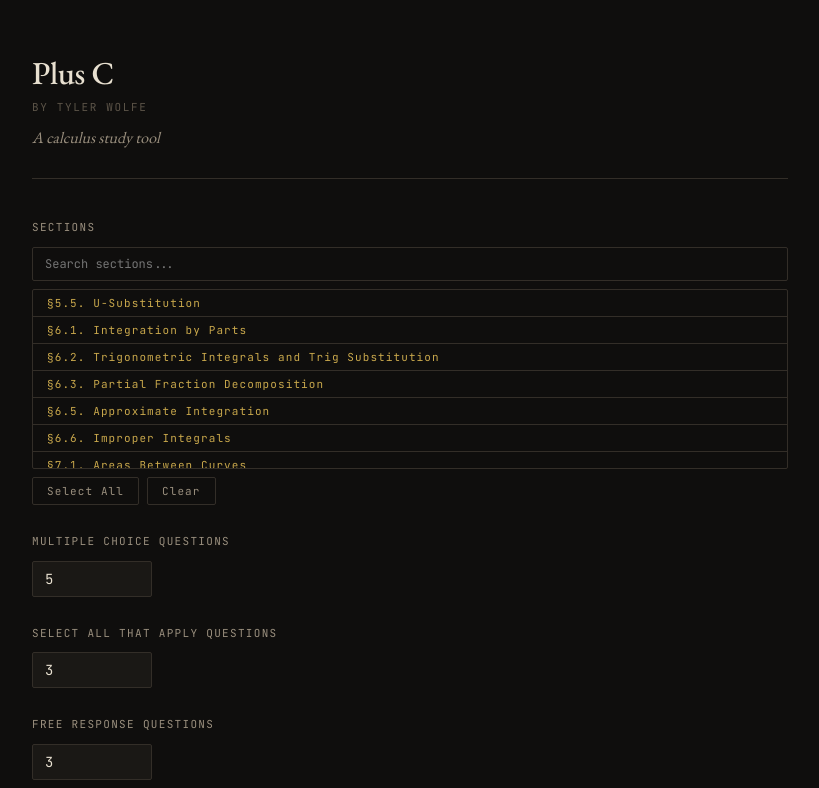
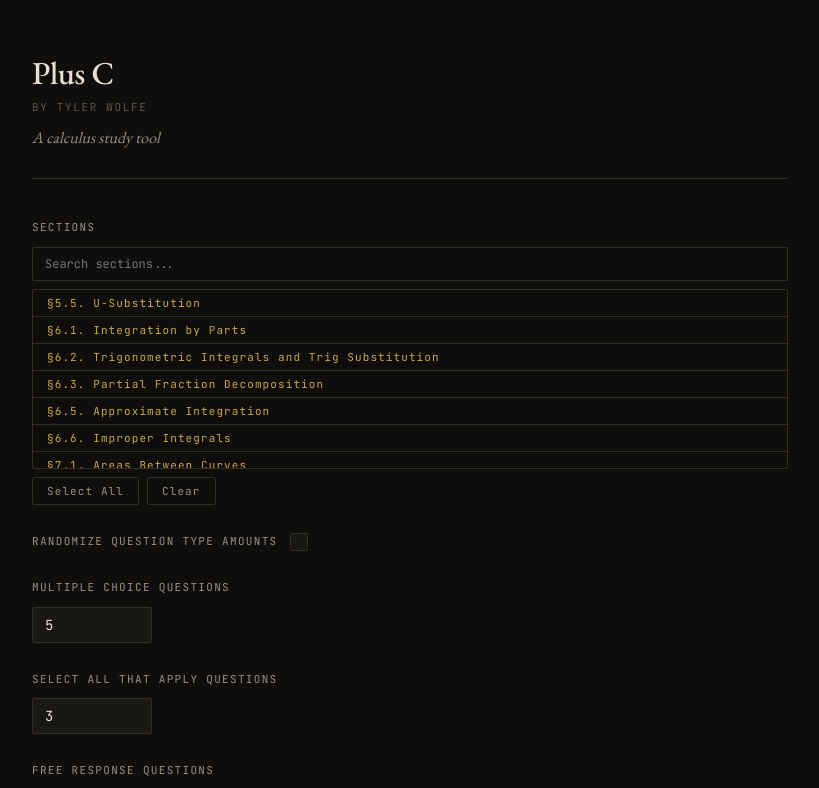
Before and after one commit to cannoli-cat/PlusC, a Next.js app: page / in a window 1280 px wide. Shown: the top 788 px of the page, without its empty margins (230-1049 px from the left). Built offline with nearby package versions, Linux system fonts and the light colour scheme.

Commit message:
Add random test mode and checkbox UI

```diff
--- a/app/page.module.css
+++ b/app/page.module.css
@@ -130,3 +130,37 @@
     width: 100%;
     box-sizing: border-box;
 }
+
+.checkbox {
+    width: 18px;
+    height: 18px;
+    border: 1px solid var(--border);
+    border-radius: 2px;
+    background: var(--surface);
+    cursor: pointer;
+    display: flex;
+    align-items: center;
+    justify-content: center;
+    transition: border-color 0.15s, background 0.15s;
+    flex-shrink: 0;
+}
+
+.checkbox:hover {
+    border-color: var(--border-light);
+}
+
+.checkboxChecked {
+    border-color: var(--accent);
+    background: var(--accent);
+}
+
+.checkmark {
+    width: 10px;
+    height: 10px;
+    opacity: 0;
+    transition: opacity 0.1s;
+}
+
+.checkmarkVisible {
+    opacity: 1;
+}
--- a/components/HomeForm.tsx
+++ b/components/HomeForm.tsx
@@ -12,6 +12,9 @@ export default function HomeForm() {
 
   const [selectedSections, setSelectedSections] = useState<string[]>(() => {
     try { const s = localStorage.getItem('byparts-sections'); return s ? JSON.parse(s) : sections } catch { return sections }
+  })
+  const [randomTest, setRandomTest] = useState(() => {
+    const v = localStorage.getItem('byparts-random'); return v === 'true'
   })
   const [timeLimit, setTimeLimit] = useState(() => {
     const v = localStorage.getItem('byparts-time'); return v ? Math.max(1, Number(v)) : 60
@@ -28,6 +31,9 @@ export default function HomeForm() {
   const [attempts, setAttempts] = useState(() => {
     const v = localStorage.getItem('byparts-attempts'); return v ? Math.max(1, Number(v)) : 2
   })
+  const [randomCount, setRandomCount] = useState(() => {
+    const v = localStorage.getItem('byparts-randomcount'); return v ? Math.max(1, Number(v)) : 10
+  })
 
   const [sectionSearch, setSectionSearch] = useState('')
 
@@ -35,12 +41,31 @@ export default function HomeForm() {
   useEffect(() => {
     if (skipFirstSave.current) { skipFirstSave.current = false; return }
     localStorage.setItem('byparts-sections', JSON.stringify(selectedSections))
+    localStorage.setItem('byparts-random', String(randomTest))
     localStorage.setItem('byparts-time', String(timeLimit))
     localStorage.setItem('byparts-mc', String(mcCount))
     localStorage.setItem('byparts-sa', String(saCount))
     localStorage.setItem('byparts-fr', String(frCount))
     localStorage.setItem('byparts-attempts', String(attempts))
-  }, [selectedSections, timeLimit, mcCount, saCount, frCount, attempts])
+    localStorage.setItem('byparts-randomcount', String(randomCount))
+  }, [selectedSections, randomTest, timeLimit, mcCount, saCount, frCount, attempts, randomCount])
+
+  const handleStart = () => {
+    const params = new URLSearchParams({
+      sections: selectedSections.join(','),
+      time: String(timeLimit * 60),
+      a: String(attempts),
+      random: String(randomTest),
+    })
+    if (randomTest) {
+      params.set('count', String(randomCount))
+    } else {
+      params.set('mc', String(mcCount))
+      params.set('sa', String(saCount))
+      params.set('fr', String(frCount))
+    }
+    router.push(`/test?${params.toString()}`)
+  }
 
   return (
     <div className={styles.config}>
@@ -90,6 +115,43 @@ export default function HomeForm() {
           </div>
         </div>
       </div>
+
+      <div className={styles.configRow} style={{ flexDirection: 'row', alignItems: 'center', gap: '12px' }}>
+        <span className={styles.label}>Randomize Question Type Amounts</span>
+        <div
+          className={`${styles.checkbox} ${randomTest ? styles.checkboxChecked : ''}`}
+          onClick={() => setRandomTest(!randomTest)}
+        >
+          <svg
+            className={`${styles.checkmark} ${randomTest ? styles.checkmarkVisible : ''}`}
+            viewBox="0 0 10 10"
+            fill="none"
+            xmlns="http://www.w3.org/2000/svg"
+          >
+            <polyline
+              points="1.5,5 4,7.5 8.5,2"
+              stroke="var(--bg)"
+              strokeWidth="1.5"
+              strokeLinecap="round"
+              strokeLinejoin="round"
+            />
+          </svg>
+        </div>
+      </div>
+
+      {randomTest ? (
+        <div className={styles.configRow}>
+          <span className={styles.label}>Number of Questions</span>
+          <input
+            className={styles.input}
+            type="number"
+            min="1"
+            value={randomCount}
+            onChange={(e) => setRandomCount(Math.max(1, Number(e.target.value)))}
+          />
+        </div>
+      ) : (
+        <>
           <div className={styles.configRow}>
             <span className={styles.label}>Multiple Choice Questions</span>
             <input className={styles.input} type="number" min="0" value={mcCount} onChange={(e) => setMcCount(Math.max(0, Number(e.target.value)))} />
@@ -102,6 +164,9 @@ export default function HomeForm() {
             <span className={styles.label}>Free Response Questions</span>
             <input className={styles.input} type="number" min="0" value={frCount} onChange={(e) => setFrCount(Math.max(0, Number(e.target.value)))} />
           </div>
+        </>
+      )}
+
       <div className={styles.configRow}>
         <span className={styles.label}>Attempts per question</span>
         <input className={styles.input} type="number" min="1" value={attempts} onChange={(e) => setAttempts(Math.max(1, Number(e.target.value)))} />
@@ -110,7 +175,8 @@ export default function HomeForm() {
         <span className={styles.label}>Time Limit (minutes)</span>
         <input className={styles.input} type="number" min="1" value={timeLimit} onChange={(e) => setTimeLimit(Math.max(1, Number(e.target.value)))} />
       </div>
-      <button className={styles.startBtn} onClick={() => router.push(`/test?sections=${selectedSections.join(',')}&time=${timeLimit * 60}&mc=${mcCount}&sa=${saCount}&fr=${frCount}&a=${attempts}`)}>
+
+      <button className={styles.startBtn} onClick={handleStart}>
         Start Test →
       </button>
     </div>
```
Also changed, not shown: app/test/page.tsx (+9 -1 lines). Lines whose indentation alone changed are shown as unchanged.
